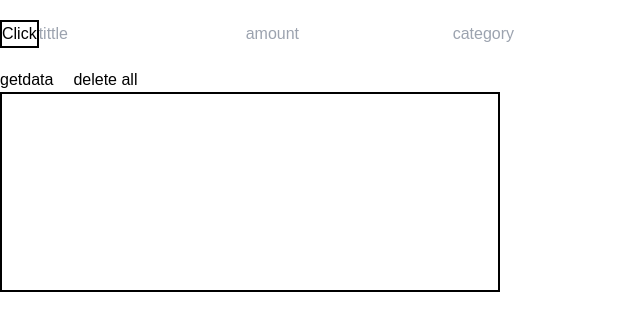
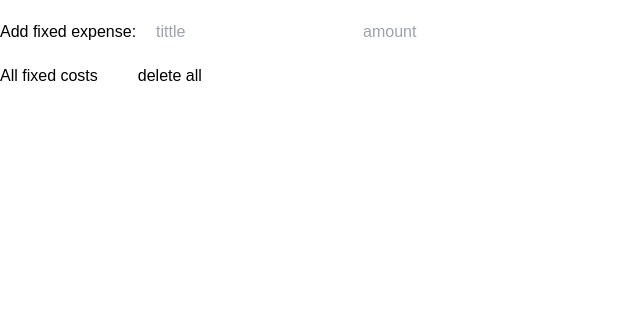
Before and after one commit to nottiivago/Legacy-project-Expence-tracker, a React (Create React App) app in the folder client/: page /extra in a window 1280 px wide. Shown: the top 330 px of the page, without its empty margins (0-640 px from the left). Built offline with nearby package versions, Linux system fonts and the light colour scheme.

Commit message:
Client push

```diff
--- a/client/src/components/fixed.js
+++ b/client/src/components/fixed.js
@@ -3,38 +3,32 @@ import axios from "axios";
 import { useNavigate } from "react-router-dom";
 import { jwtDecode } from "jwt-decode";
 
-
+let expenseInitialValue = {
+  tittle: "",
+  amount: "",
+//   category: "",
+  // description: "",
+  // userId: "",
+};
 
 function Fixed() {
-
   const [allExpenses, setAllExpenses] = useState([]);
   const [selectedExpense, setSelectedExpense] = useState(null);
   const [isEditing, setIsEditing] = useState(false);
-    const [formData, setFormData] = useState({
+  const [formData, setFormData] = useState(expenseInitialValue);
 
-      tittle: "",
-      category: "",
-      amount: "",
-      // description: "",
-      // userId: "",
-    });
   const handleChange = (e) => {
     setFormData({ ...formData, [e.target.name]: e.target.value });
   };
 
   async function createNewExpense(e) {
-      // e.preventDefault()
     try {
       let res = await axios.post(
         "http://localhost:8080/expenses/addNewExpense",
         formData
       );
-        // setAllExpenses(res.data);
-        setFormData({
-          tittle: "",
-          category: "",
-          amount: "",
-        });
+      setFormData(expenseInitialValue);
+
       console.log(res.data);
     } catch (error) {
       console.log(error);
@@ -51,7 +45,8 @@ function Fixed() {
     }
   }
 
-    async function updateExpense(expenseId) { //this is x
+  async function updateExpense(expenseId) {
+    //this is x
     try {
       let res = await axios.put(
         `http://localhost:8080/expenses/updateExpense/${expenseId}`,
@@ -59,11 +54,7 @@ function Fixed() {
       );
       setSelectedExpense(res.data);
       console.log(res.data);
-        setFormData({
-          tittle: "",
-          category: "",
-          amount: "",
-        });
+      setFormData(expenseInitialValue);
     } catch (error) {
       console.log(error);
     }
@@ -93,19 +84,17 @@ function Fixed() {
     }
   }
 
-
   return (
     <>
-    <div className="flex my-5">
-    <button onClick={createNewExpense} className="border-2 border-black ">
-        Click
-      </button>
-
+      <div className="mx-auto flex items-start my-5 ">
+        <button onClick={createNewExpense} className=" ">Add fixed expense:</button>
+        <div className="inline">
         <input
           onChange={handleChange}
           placeholder="tittle"
           name="tittle"
           value={formData.tittle}
+          className="ml-5"
         />
         <input
           onChange={handleChange}
@@ -113,31 +102,31 @@ return (
           name="amount"
           value={formData.amount}
         />
-      <input
+        {/* make this category fixed by default */}
+        {/* <input
           onChange={handleChange}
           placeholder="category"
           name="category"
           value={formData.category}
-      />
-      {/* <input onChange={handleChange} placeholder="description" name="description" value={formData.description}/> */}
-
+        /> */}
+        </div>
       </div>
 
-
-
-      <button onClick={getExpenses} className="mr-5 ">getdata</button>
-      <button className="mr-3" onClick={deleteAllExpense}>delete all</button>
-      <div className="w-[500px] border-2 border-black h-[200px]">
+      <button onClick={getExpenses} className="mr-5 ">All fixed costs</button>
+      <button className="ml-5" onClick={deleteAllExpense}>delete all</button>
+      <div>
         {allExpenses.map((x, index) => (
           <div
             key={index}
-            className="w-[500px] border-2 border-black h-[200px]"
-          >
+            className="w-[500px] border-2 border-black h-[200px]">
             <ul>
+              <ol>{x.tittle}</ol>
               <ol>{x.amount}</ol>
-              <ol>{x.category}</ol>
+              {/* <ol>{x.category}</ol> */}
             </ul>
-            <button className="my-5" onClick={() => setIsEditing(!isEditing)}>Edit</button>
+            <button className="my-5" onClick={() => setIsEditing(!isEditing)}>
+              Edit
+            </button>
             {isEditing && (
               <div className="w-500px">
                 <input
@@ -152,12 +141,12 @@ return (
                   name="amount"
                   value={formData.amount}
                 />
-                <input
+                {/* <input
                   onChange={handleChange}
                   placeholder="Category"
                   name="category"
                   value={formData.category}
-                />
+                /> */}
                 <button className="mr-3" onClick={() => updateExpense(x._id)}>
                   save
                 </button>
@@ -172,10 +161,7 @@ return (
           </div>
         ))}
       </div>
-
     </>
-
-
-)
+  );
 }
 export default Fixed;
--- a/client/src/components/homepage.js
+++ b/client/src/components/homepage.js
@@ -4,20 +4,26 @@ import { useNavigate } from "react-router-dom";
 import { jwtDecode } from "jwt-decode";
 
 //functionality&calculation for total of each number and Income edit
-function Homepage(){
+function Homepage() {
+  const [income, setIncome] = useState("");
+
+  const handleIncomeChange = (e) => {
+    setIncome(e.target.value);
+  };
+
   const navigate = useNavigate();
 
   const handleRedirectFixed = () => {
     navigate("/fixed");
-    }
+  };
 
   const handleRedirectLiving = () => {
     navigate("/living");
-    }
+  };
 
   const handleRedirectExtra = () => {
     navigate("/extra");
-    }
+  };
 
   return (
     <div className="App h-full px-3">
@@ -31,33 +37,54 @@ function Homepage(){
         </h2>
       </div>
 
-          <div className="mt-3 mx-auto h-full border-2 border-green-500 rounded-md max-w-[350px] sm:max-w-[500px]">
-            <h1 className=" pl-2 flex justify-center text-xl font-bold text-green-800  ">
-              Income = {"number"}
-            </h1>
+      <div className="mt-3 mx-auto flex justify-center h-full border-2 border-green-500 rounded-md max-w-[350px] sm:max-w-[500px]  text-green-800">
+        <h1 className="pl-2 flex justify-center text-xl font-bold">
+          Income:</h1>
+          <input
+            type="number"
+            value={income}
+            onChange={handleIncomeChange}
+            className="ml-2 w-24 border border-gray-300 rounded px-2"
+            placeholder="Monthly"
+          />
+
       </div>
 
       <div className="mt-3 mx-auto h-[125px] border-2 border-black rounded-md max-w-[350px] sm:max-w-[500px]">
-            <button onClick={handleRedirectFixed} className="mx-auto flex justify-center pt-1 font-bold">Fixed Costs</button>
+        <button
+          onClick={handleRedirectFixed}
+          className="mx-auto flex justify-center pt-1 font-bold"
+        >
+          Fixed Costs
+        </button>
         <h4 className="flex justify-center items-center pt-5 font-bold  text-green-800">
           Number
         </h4>
       </div>
 
       <div className="mt-3 mx-auto h-[125px] border-2 border-black rounded-md max-w-[350px] sm:max-w-[500px]">
-            <button onClick={handleRedirectLiving} className="mx-auto flex justify-center pt-1 font-bold">Living Expenses</button>
+        <button
+          onClick={handleRedirectLiving}
+          className="mx-auto flex justify-center pt-1 font-bold"
+        >
+          Living Expenses
+        </button>
         <h4 className="flex justify-center items-center pt-5 font-bold  text-yellow-800">
           Number
         </h4>
       </div>
 
       <div className="mt-3 mx-auto h-[125px] border-2 border-black rounded-md max-w-[350px] sm:max-w-[500px]">
-          <button onClick={handleRedirectExtra} className="mx-auto flex justify-center pt-1 font-bold">Extra</button>
+        <button
+          onClick={handleRedirectExtra}
+          className="mx-auto flex justify-center pt-1 font-bold"
+        >
+          Extra
+        </button>
         <h4 className="flex justify-center items-center pt-5 font-bold  text-red-800">
           Number
         </h4>
       </div>
-
 
       <div className="mt-3 mx-auto flex justify-around max-w-[350px] sm:max-w-[500px]">
         <div className="rounded-full w-20 h-20 sm:w-28 sm:h-28 border-black border-2 flex justify-center items-center">
@@ -70,7 +97,6 @@ function Homepage(){
           <button className="">Option1</button>
         </div>
       </div>
-
     </div>
   );
 }
```
Lines whose indentation alone changed are shown as unchanged.
